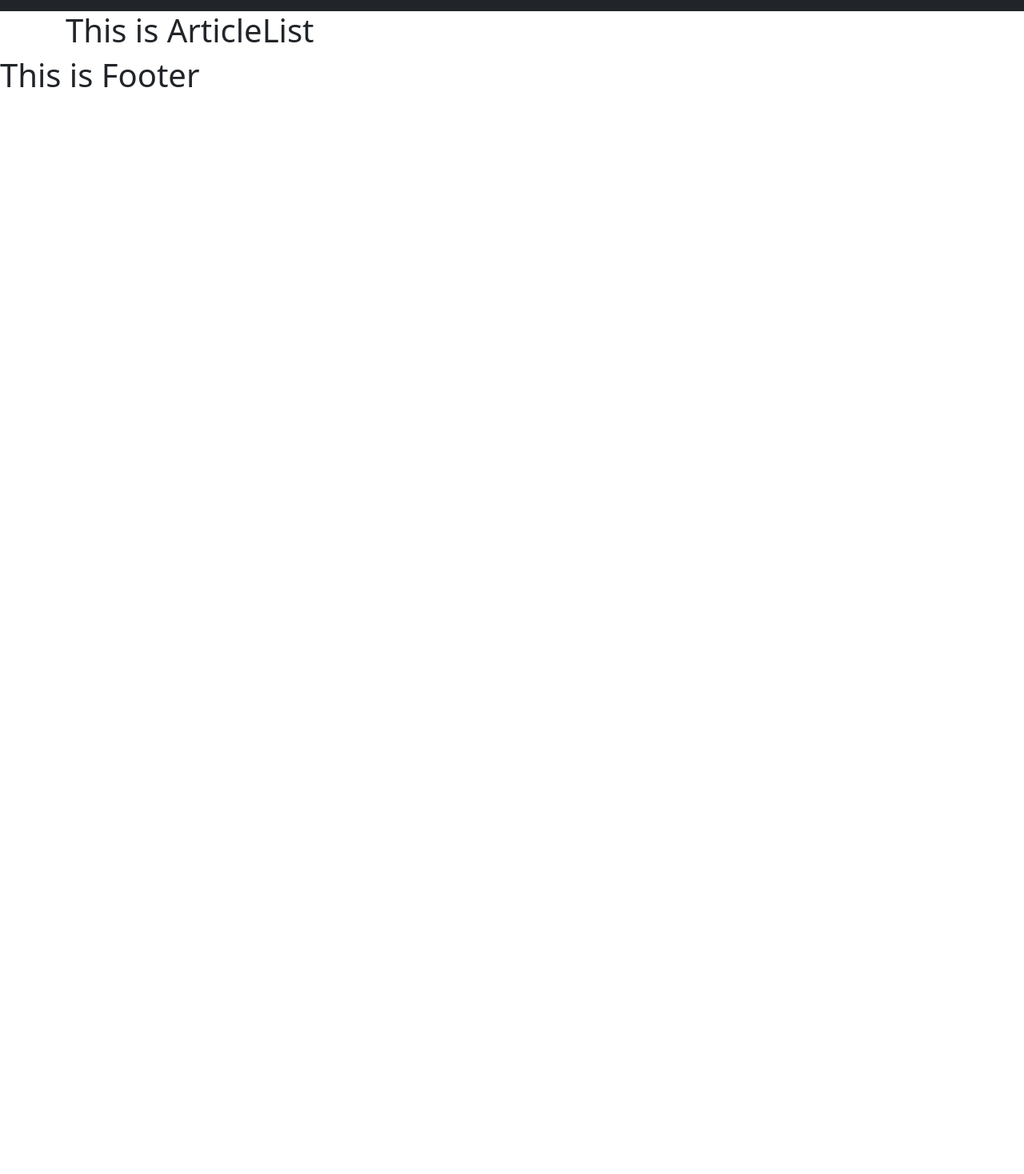
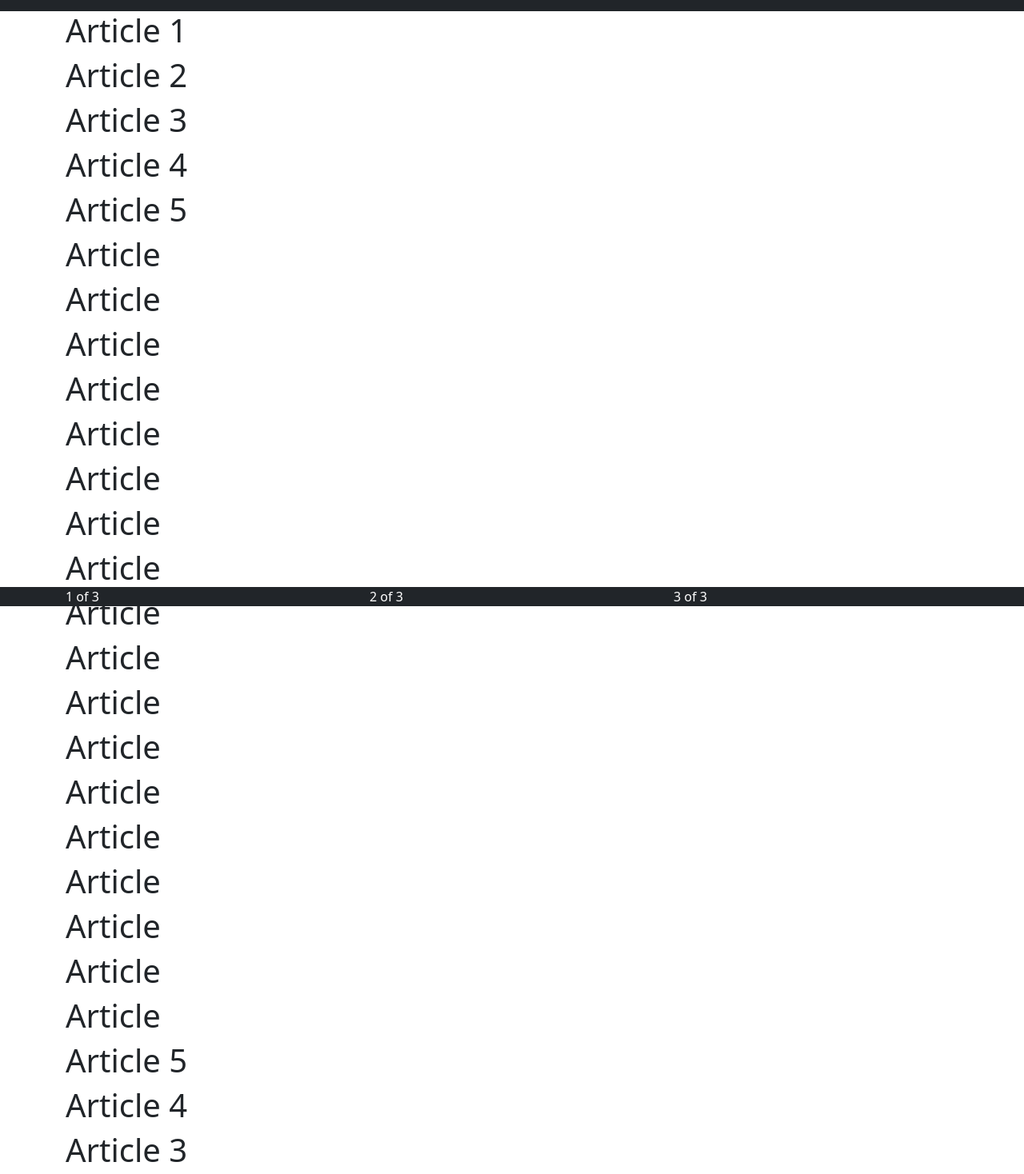
Before and after one commit to yamakenth/blog-api-client, a React (Create React App) app: page /articles in a window 1280 px wide. Shown: the part 42-1510 px from the top of the page at 80% size. Before the commit the page ends 800 px from the top, so only its background shows below. Built offline with nearby package versions, Linux system fonts and the light colour scheme.

Commit message:
Position navbar and footer

```diff
--- /dev/null
+++ b/src/App.css
@@ -0,0 +1,4 @@
+.navbar,
+footer {
+  position: sticky !important;
+}
--- a/src/App.js
+++ b/src/App.js
@@ -3,6 +3,7 @@ import { BrowserRouter, Routes, Route, Navigate } from 'react-router-dom';
 import 'bootstrap/dist/css/bootstrap.min.css';
 import { Container } from 'react-bootstrap';
 
+import './App.css';
 import ArticleCreate from './components/ArticleCreate';
 import ArticleDisplay from './components/ArticleDisplay';
 import ArticleEdit from './components/ArticleEdit';
--- a/src/components/ArticleList.js
+++ b/src/components/ArticleList.js
@@ -1,7 +1,34 @@
 function ArticleList() {
   return (
     <div>
-      <h1>This is ArticleList</h1>
+      <h1>Article 1</h1>
+      <h1>Article 2</h1>
+      <h1>Article 3</h1>
+      <h1>Article 4</h1>
+      <h1>Article 5</h1>
+      <h1>Article</h1>
+      <h1>Article</h1>
+      <h1>Article</h1>
+      <h1>Article</h1>
+      <h1>Article</h1>
+      <h1>Article</h1>
+      <h1>Article</h1>
+      <h1>Article</h1>
+      <h1>Article</h1>
+      <h1>Article</h1>
+      <h1>Article</h1>
+      <h1>Article</h1>
+      <h1>Article</h1>
+      <h1>Article</h1>
+      <h1>Article</h1>
+      <h1>Article</h1>
+      <h1>Article</h1>
+      <h1>Article</h1>
+      <h1>Article 5</h1>
+      <h1>Article 4</h1>
+      <h1>Article 3</h1>
+      <h1>Article 2</h1>
+      <h1>Article 1</h1>
     </div>
   );
 }
--- a/src/components/Footer.js
+++ b/src/components/Footer.js
@@ -1,8 +1,16 @@
+import { Container, Row, Col } from 'react-bootstrap';
+
 function Footer() {
   return (
-    <div>
-      <h1>This is Footer</h1>
-    </div>
+    <footer className='bg-dark text-white fixed-bottom'>
+      <Container>
+        <Row>
+          <Col>1 of 3</Col>
+          <Col>2 of 3</Col>
+          <Col>3 of 3</Col>
+        </Row>
+      </Container>
+    </footer>
   );
 }
 
--- a/src/components/NavBar.js
+++ b/src/components/NavBar.js
@@ -2,7 +2,7 @@ import { Container, Navbar, Nav } from 'react-bootstrap';
 
 function NavBar() {
   return (
-    <Navbar bg='dark' variant='dark' expand='sm'>
+    <Navbar bg='dark' variant='dark' expand='sm' className='fixed-top'>
       <Container>
         <Navbar.Brand href='/'>Blog</Navbar.Brand>
         <Nav>
```
